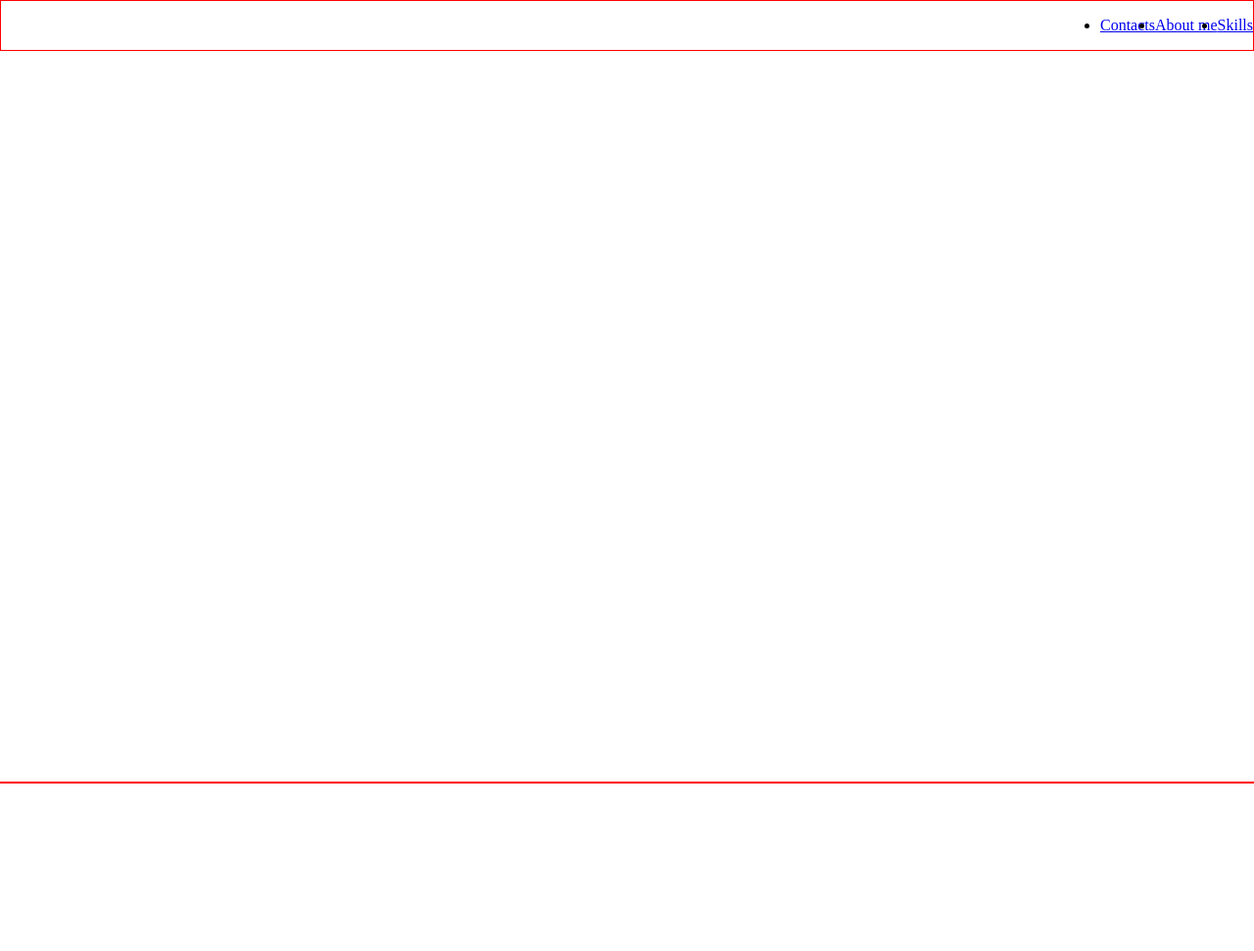
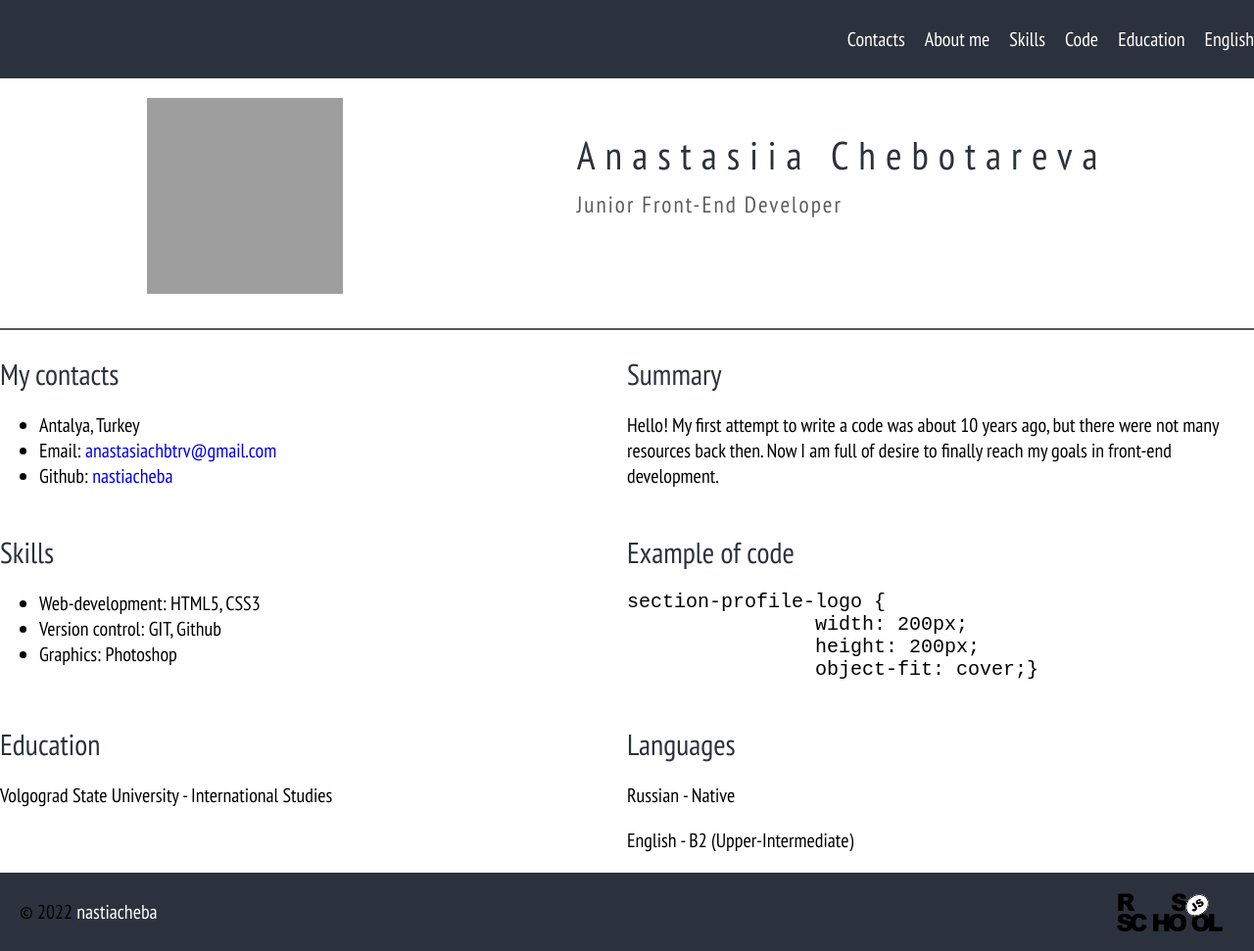
Before and after one commit to NastiaCheba/rsschool-cv, a plain HTML site: page index.html in a window 1280 px wide. Shown: the whole page at 98% size. Before the commit the page ends 800 px from the top, so only its background shows below. Drawn offline with Linux system fonts and the light colour scheme; grey boxes are pictures that could not be loaded.

Commit message:
fix:add structure and css

```diff
--- a/index.html
+++ b/index.html
@@ -7,24 +7,103 @@
     <title>CV</title>
     <link rel="stylesheet" href="style.css">
     <link rel="icon" href="assets/favicon.ico">
+    <link rel="preconnect" href="https://fonts.googleapis.com">
+<link rel="preconnect" href="https://fonts.gstatic.com" crossorigin>
+<link href="https://fonts.googleapis.com/css2?family=PT+Sans+Narrow&display=swap" rel="stylesheet">
 </head>
 <body>
     <header class="header">
-        <div class="container">
+        <div class="container header-container">
             <nav class="nav">
                 <ul class="nav-list">
                   <li class="nav-item"><a href="#contacts" class="nav-link">Contacts</a></li>
                   <li class="nav-item"><a href="#summary" class="nav-link">About me</a></li>
                   <li class="nav-item"><a href="#skills" class="nav-link">Skills</a></li>
+                  <li class="nav-item"><a href="#code" class="nav-link">Code</a></li>
+                  <li class="nav-item"><a href="#education" class="nav-link">Education</a></li>
+                  <li class="nav-item"><a href="#languages" class="nav-link">English</a></li>
                 </ul>
               </nav>
     </div>
     </header>
-    <main class="main-content">
-        <div class="container"></div>
+
+    <main class="main">
+        <div class="container main-container">
+<section class="section section-profile" id="profile">
+    <img src="./assets/img/avatar.jpg" alt="" class="section-profile-logo">
+    <div class="section-profile-title">
+        <h1 class="section-title main-title">Anastasiia Chebotareva</h1>
+        <h3 class="section-subtitle">Junior Front-End Developer</h3>
+      </div>
+</section>
+
+
+<section class="section" id="contacts">
+    <h2 class="section-title">My contacts</h2>
+    <ul class="section-list">
+        <li class="section-item contacts-item">
+          Antalya, Turkey
+        </li>
+        <li class="section-item contacts-item">
+          Email: <a href="mailto:anastasiachbtrv@gmail.com" title="email">anastasiachbtrv@gmail.com</a>
+        </li>
+        <li class="section-item contacts-item">
+          Github: <a href="https://github.com/nastiacheba" title="github">nastiacheba</a>
+        </li>
+      </ul>
+    </section>
+
+    <section class="section" id="summary">
+        <h2 class="section-title">Summary</h2>
+        <p>
+            Hello! My first attempt to write a code was about 10 years ago, but there were not many resources back then. Now I am full of desire to finally reach my goals in front-end development.
+        </p>
+      </section>
+
+    <section class="section" id="skills">
+        <h2 class="section-title">Skills</h2>
+        <ul class="section-list">
+            <li class="section-item">
+              Web-development:<span> HTML5, CSS3</span>
+            </li>
+            <li class="section-item">
+              Version control:<span> GIT, Github</span>
+            </li>
+            <li class="section-item">
+              Graphics:<span> Photoshop</span>
+            </li>
+          </ul>
+        </section>
+
+        <section class="section" id="code">
+            <h2 class="section-title">Example of code</h2>
+            <pre class="pre"><code>section-profile-logo {
+                width: 200px;
+                height: 200px;
+                object-fit: cover;}</code></pre>
+            </section>
+
+            <section class="section" id="education">
+                <h2 class="section-title">Education</h2>
+                <p>Volgograd State University - International Studies</p>
+                </section>
+
+                <section class="section" id="languages">
+                    <h2 class="section-title">Languages</h2>
+                    <p>Russian - Native</p>
+                    <p>English - B2 (Upper-Intermediate)</p>
+                    </section>
+
+        </div>
     </main>
+
+
     <footer class="footer">
-        <div class="container"></div>
+        <div class="container footer-container">
+                <div>© 2022 <a href="https://github.com/nastiacheba" class="github nav-link">nastiacheba</a></div>
+                <a href="https://rs.school/js/" class="rss"></a>
+              </div>
+        </div>
     </footer>
 </body>
 </html>
--- a/style.css
+++ b/style.css
@@ -1,16 +1,3 @@
-/* Подключение шрифтов */
-@font-face {
-  font-family: 'PT Sans Narrow';
-  src: url("assets/fonts/PTSansNarrow-Regular.ttf");
-  font-weight: 100;
-}
-
-@font-face {
-  font-family: 'PT Sans Narrow';
-  src: url("assets/fonts/PTSansNarrow-Bold.ttf");
-  font-weight: 300;
-}
-
 /* Универсальный селектор */
 * {
   box-sizing: border-box;
@@ -24,22 +11,130 @@ body {
   display: flex;
   flex-direction: column;
   justify-content: space-between;
+
+  font-family: 'PT Sans Narrow', sans-serif;
+  font-size: 20px;
 }
 
-.header {
-  border: 1px solid red;
+html {
+  scroll-behavior: smooth;
 }
 
-.footer {
-  border: 1px solid red;
-}
+.section-profile-logo {
+  width: 200px;
+  height: 200px;
+  object-fit: cover;}
 
-.container {
-  max-width: 1440px;
-  margin: 0 auto;
+/* Navigation-bar */
+.header {
+  background-color: #2c323d;
 }
 .nav-list {
   display: flex;
   justify-content: flex-end;
   align-items: center;
+  gap: 20px;
+  list-style: none;
 }
+.nav-link {
+  line-height: 40px;
+  color:rgb(255, 255, 255);
+  text-decoration: none;
+  transition: .3s;
+}
+.nav a:hover {
+  color: #000000;
+  text-decoration: none;
+  transition: color 0.3s;
+}
+
+/* Main content */
+.container {
+  max-width: 1440px;
+  margin: 0 auto;
+}
+
+.main-container {
+  display: flex;
+  flex-wrap: wrap;
+  justify-content: space-between;
+}
+
+.section {
+  width: 50%;
+}
+
+.section-profile {
+  display: flex;
+  justify-content: space-around;
+  width: 100%;
+  padding: 20px 30px 35px;
+  border-bottom: 2px solid #595755;
+}
+
+@media (max-width: 768px) {
+  .section {
+    width: 100%;
+  }
+}
+
+.section-title {
+  margin-bottom: 10px;
+  font-size: 30px;
+  font-weight: 300;
+  color: #2c323d;}
+
+  .main-title {
+    position: relative;
+    padding: 0;
+    margin-bottom: 20px;
+    color: #2c323d;
+    font-size: 40px;
+    font-weight: 200;
+    letter-spacing: 10px;
+    line-height: 50px;
+    word-spacing: 1px;
+}
+
+ .section-subtitle
+ {margin-top: 10px;
+  color: #5c5c5c;
+  line-height: 10px;
+  font-weight: 200;
+  letter-spacing: 2px;
+}
+
+.contacts-item a:hover {
+  color: #c4bdbd;
+  text-decoration: none;
+  transition: color 0.3s;
+}
+.contacts-item a{
+   text-decoration: none;
+
+}
+
+/*Footer */
+.footer {
+  background-color: #2c323d;
+  padding: 20px;}
+
+  .footer a:hover {
+    color: #000000;
+    text-decoration: none;
+    transition: color 0.3s;
+  }
+
+  .footer-container {
+    display: flex;
+    justify-content: space-between;
+    align-items: center;
+    margin: 0 auto;}
+
+    .rss {
+      width: 120px;
+      height: 40px;
+      background-image: url(./assets/svg/rss.svg);
+      background-size: contain;
+      background-repeat: no-repeat;
+  }
```
Also changed, not shown: assets/fonts/PTSansNarrow-Bold.ttf (deleted), assets/fonts/PTSansNarrow-Regular.ttf (deleted), assets/svg/rss.svg (added), 1 other file.
